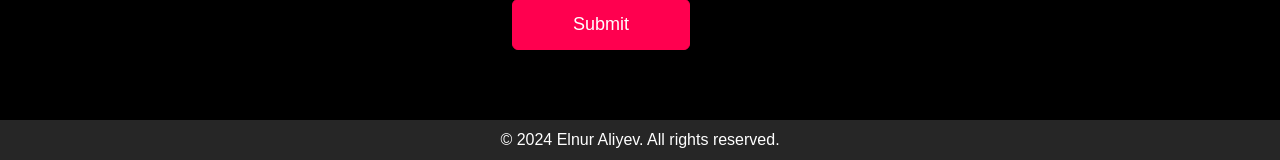
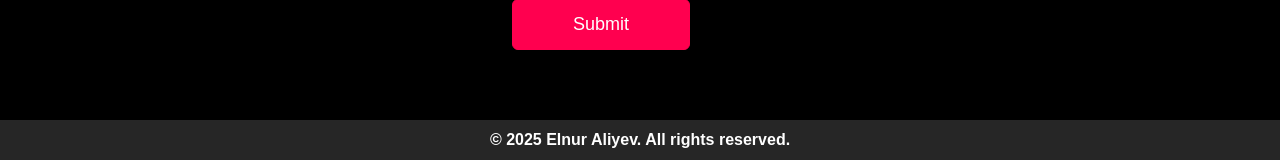
Before and after one commit to ElnurAliyev07/MyPortfolio, a Django app: page / in a window 1280 px wide. Shown: the part 3492-3652 px from the top of the page. Run offline with Django 5.2, Linux system fonts and the light colour scheme; data comes from the database, SQL or seed files in the repository; some libraries are stand-ins or nearby versions.

Commit message:
five commit

```diff
--- a/myapp/templates/base.html
+++ b/myapp/templates/base.html
@@ -69,7 +69,9 @@
     </div>
 
     <div class="copyright">
-      <p>&copy; 2024 Elnur Aliyev. All rights reserved.</p>
+      <p style="font-weight: 600">
+        &copy; 2025 Elnur Aliyev. All rights reserved.
+      </p>
     </div>
 
     <script>
--- a/myapp/templates/home.html
+++ b/myapp/templates/home.html
@@ -220,7 +220,9 @@
         </div>
       </div>
       <div class="copyright">
-        <p>&copy; 2024 Elnur Aliyev. All rights reserved.</p>
+        <p style="font-weight: 600">
+          &copy; 2025 Elnur Aliyev. All rights reserved.
+        </p>
       </div>
     </div>
 
--- a/myapp/templates/project_detail.html
+++ b/myapp/templates/project_detail.html
@@ -1,5 +1,5 @@
-{% extends 'base.html' %} {% load static %} {% block title %}{{ project.title }}
-- Project Detail{% endblock %} {% block content %}
+{% extends 'base.html' %} {% load static %} {% block title %}{{ project.title }}- Project Detail{% endblock %}
+{% block content %}
 <link rel="stylesheet" href="{% static 'css/project_detail.css' %}" />
 <link
   href="https://fonts.googleapis.com/css2?family=Poppins:wght@300;400;600;700&display=swap"
--- a/myapp/templates/project_list.html
+++ b/myapp/templates/project_list.html
@@ -1,5 +1,5 @@
-{% extends 'base.html' %} {% load static %} {% block title %}All Projects{%
-endblock %} {% block content %}
+{% extends 'base.html' %} {% load static %} {% block title %}All Projects{%endblock %}
+{% block content %}
 <link rel="stylesheet" href="{% static 'css/project_list.css' %}" />
 <div class="bg-gray-100 min-h-screen py-12 px-4 sm:px-6 lg:px-8">
   <div class="max-w-6xl mx-auto">
```
